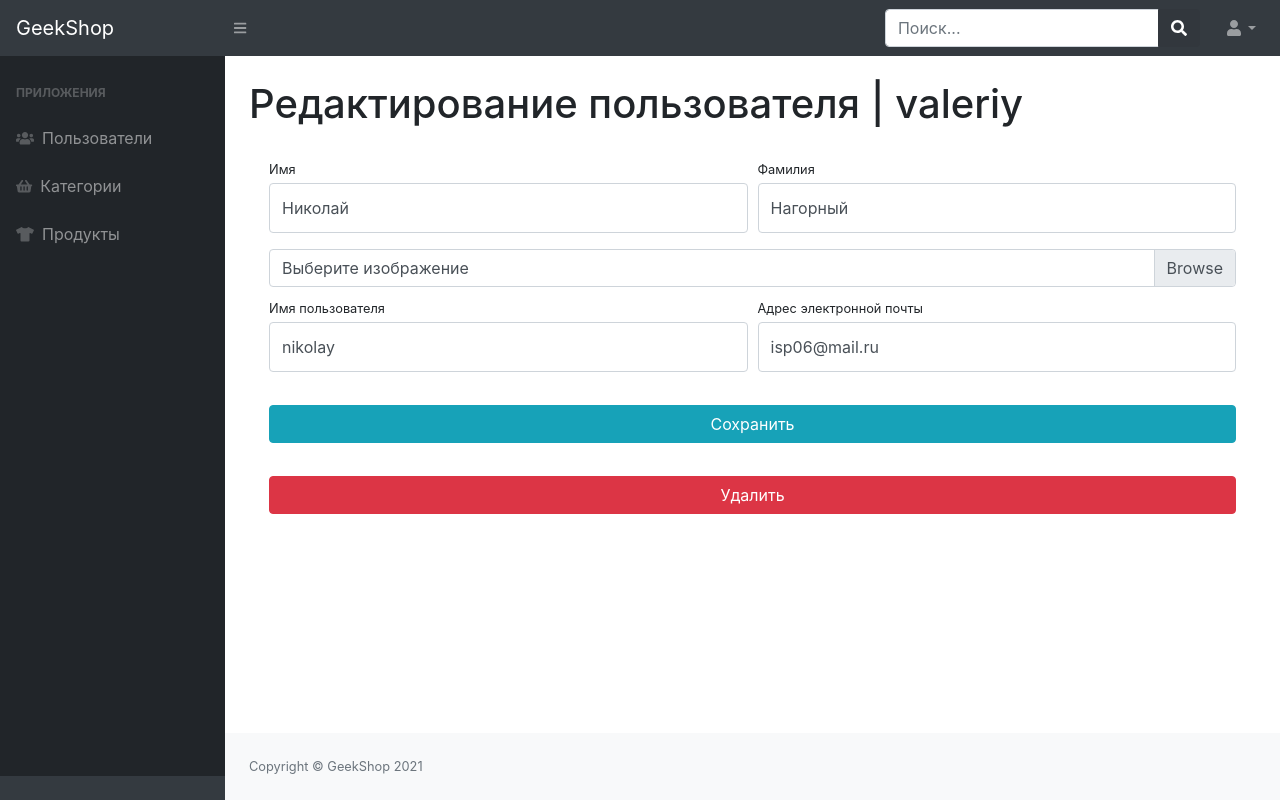
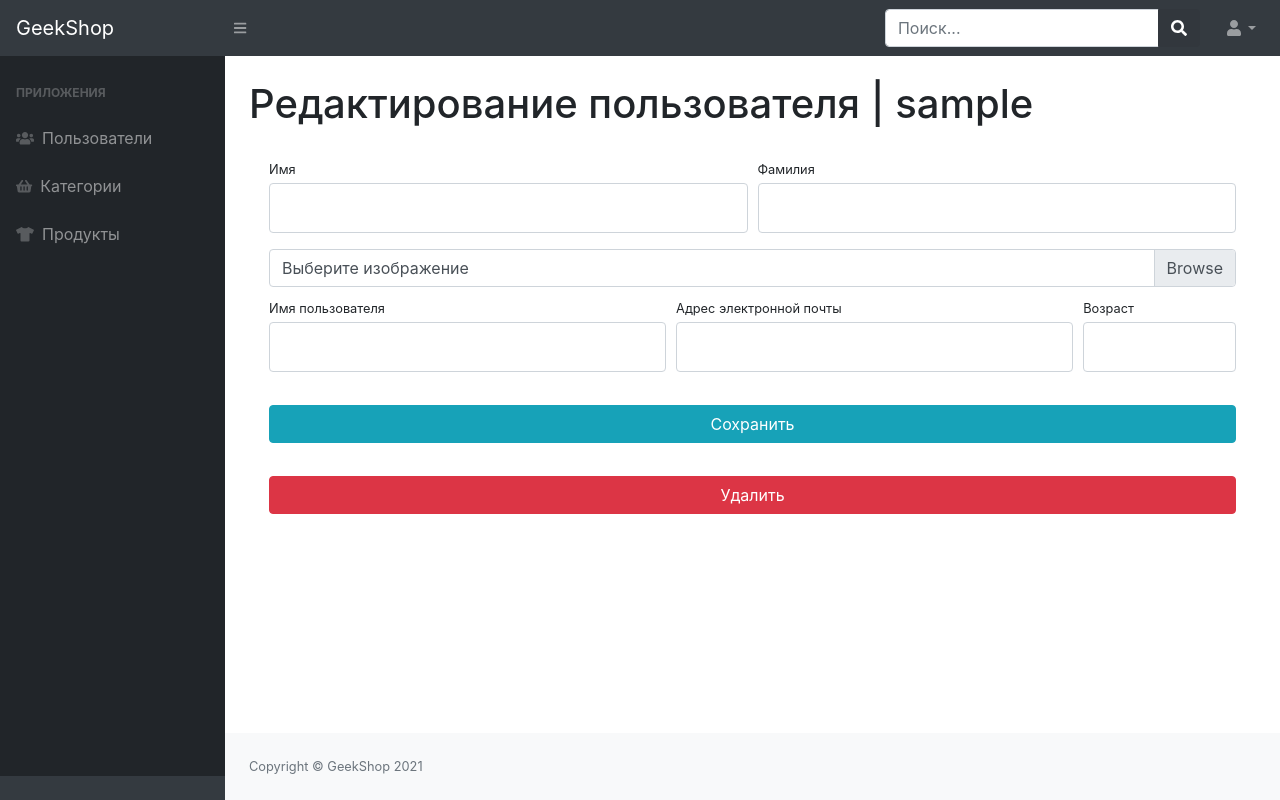
Before and after one commit to georgekorob/geekshop, a Django app: template adminapp/templates/adminapp/admin-users-update-delete.html in a window 1280 px wide. Run offline with Django 3.2, Linux system fonts and the light colour scheme; the template is opened without the code that fills it: values that come from a table or form of the project are taken from there, others are empty; tables that the repository leaves empty hold one stand-in row (values such as "Sample post"); some libraries are stand-ins or nearby versions.

Commit message:
update users

```diff
--- a/adminapp/forms.py
+++ b/adminapp/forms.py
@@ -1,6 +1,6 @@
 from django import forms
 
-from authapp.forms import UserRegisterForm
+from authapp.forms import UserRegisterForm, UserProfileForm
 from authapp.models import User
 
 
@@ -17,3 +17,17 @@ class UserAdminRegisterForm(UserRegisterForm):
         for field_name, field in self.fields.items():
             field.widget.attrs['class'] = 'form-control py-4'
         self.fields['image'].widget.attrs['class'] = 'custom-file-input'
+
+
+class UserAdminProfileForm(UserProfileForm):
+    email = forms.EmailField(widget=forms.EmailInput())
+    username = forms.CharField(widget=forms.TextInput())
+
+    def __init__(self, *args, **kwargs):
+        super(UserAdminProfileForm, self).__init__(*args, **kwargs)
+
+        self.fields['email'].widget.attrs['readonly'] = False
+        self.fields['username'].widget.attrs['readonly'] = False
+        for field_name, field in self.fields.items():
+            field.widget.attrs['class'] = 'form-control py-4'
+        self.fields['image'].widget.attrs['class'] = 'custom-file-input'
--- a/adminapp/templates/adminapp/admin-users-update-delete.html
+++ b/adminapp/templates/adminapp/admin-users-update-delete.html
@@ -3,44 +3,48 @@
     <div id="layoutSidenav_content">
         <main>
             <div class="container-fluid">
-                <h1 class="mt-4">Редактирование пользователя | valeriy</h1>
+                <h1 class="mt-4">Редактирование пользователя | {{ user_select.username }}</h1>
                 <div class="card-body">
-                    <form action="">
+                    <form action="{% url 'adminapp:update_user' user_select.id %}" method="post"
+                          enctype="multipart/form-data">
+                        {% csrf_token %}
                         <div class="form-row">
                             <div class="col-lg-6">
                                 <div class="form-group">
-                                    <label class="small mb-1" for="inputFirstName">Имя</label>
-                                    <input class="form-control py-4" id="inputFirstName" type="text" value="Николай"/>
+                                    <label class="small mb-1" for="{{ form.first_name.id_for_label }}">Имя</label>
+                                    {{ form.first_name }}
                                 </div>
                             </div>
                             <div class="col-lg-6">
                                 <div class="form-group">
-                                    <label class="small mb-1" for="inputLastName">Фамилия</label>
-                                    <input class="form-control py-4" id="inputLastName" type="text" value="Нагорный"/>
+                                    <label class="small mb-1" for="{{ form.last_name.id_for_label }}">Фамилия</label>
+                                    {{ form.last_name }}
                                 </div>
                             </div>
                         </div>
                         <div class="form-row mb-2">
                             <div class="col-lg-12">
                                 <div class="custom-file">
-                                    <input type="file" class="custom-file-input" id="userAvatar" size="50">
-                                    <label class="custom-file-label" for="userAvatar">Выберите изображение</label>
+                                    {{ form.image }}
+                                    <label class="custom-file-label" for="{{ form.image.id_for_label }}">Выберите
+                                        изображение</label>
                                 </div>
                             </div>
                         </div>
                         <div class="form-row">
-                            <div class="col-lg-6">
-                                <label class="small mb-1" for="inputUsername">Имя пользователя</label>
-                                <input class="form-control py-4" id="inputUsername" type="text"
-                                       aria-describedby="usernameHelp"
-                                       value="nikolay"/>
+                            <div class="col-lg-5">
+                                <label class="small mb-1" for="{{ form.username.id_for_label }}">Имя
+                                    пользователя</label>
+                                {{ form.username }}
                             </div>
-                            <div class="col-lg-6">
-                                <label class="small mb-1" for="inputEmailAddress">Адрес электронной
+                            <div class="col-lg-5">
+                                <label class="small mb-1" for="{{ form.email.id_for_label }}">Адрес электронной
                                     почты</label>
-                                <input class="form-control py-4" id="inputEmailAddress" type="email"
-                                       aria-describedby="emailHelp"
-                                       value="isp06@mail.ru"/>
+                                {{ form.email }}
+                            </div>
+                            <div class="col-lg-2">
+                                <label class="small mb-1" for="{{ form.age.id_for_label }}">Возраст</label>
+                                {{ form.age }}
                             </div>
                         </div>
                         <div class="form-row">
@@ -49,11 +53,14 @@
                             </div>
                         </div>
                     </form>
-                    <div class="row">
-                        <div class="col-lg-12" style="margin-top: 33px;">
-                            <input class="btn btn-danger btn-block" type="submit" value="Удалить">
+                    <form action="{% url 'adminapp:delete_user' user_select.id %}" method="post">
+                        {% csrf_token %}
+                        <div class="row">
+                            <div class="col-lg-12" style="margin-top: 33px;">
+                                <input class="btn btn-danger btn-block" type="submit" value="Удалить">
+                            </div>
                         </div>
-                    </div>
+                    </form>
                 </div>
             </div>
         </main>
```
Also changed, not shown: adminapp/views.py (+18 -6 lines).
